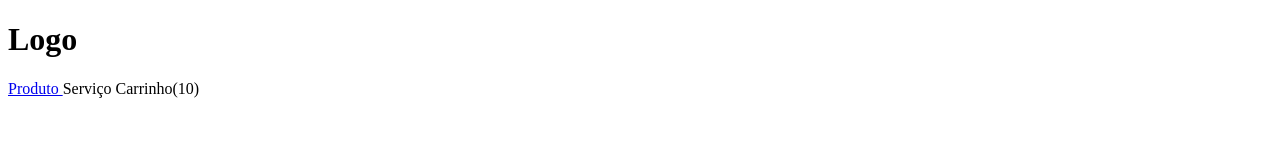
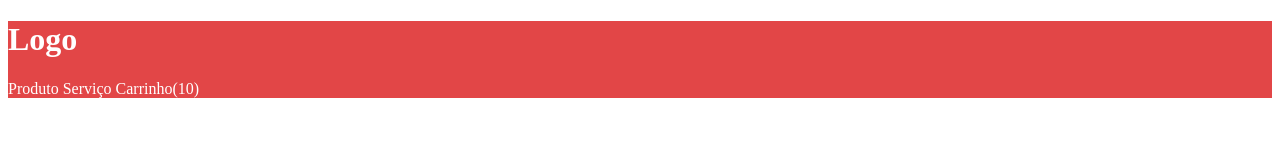
Before and after one commit to FelipeSistmas/loja_fone, a plain HTML site: page index.html in a window 1280 px wide. Drawn offline with Linux system fonts and the light colour scheme.

Commit message:
Feito html heaer e css

```diff
--- /dev/null
+++ b/header.css
@@ -0,0 +1,12 @@
+header {
+  background-color: #e24647;
+}
+
+h1 {
+  color: #fff;
+}
+
+a {
+  color: #fff;
+  text-decoration: none;
+}
--- a/index.html
+++ b/index.html
@@ -2,7 +2,8 @@
 <html>
 <head>
   <meta charset="utf-8" />
-  <title></title>
+  <link rel="stylesheet" href="header.css">
+  <title>Loja Fone</title>
 
 </head>
   <body>
```
Also changed, not shown: 1 other file.
